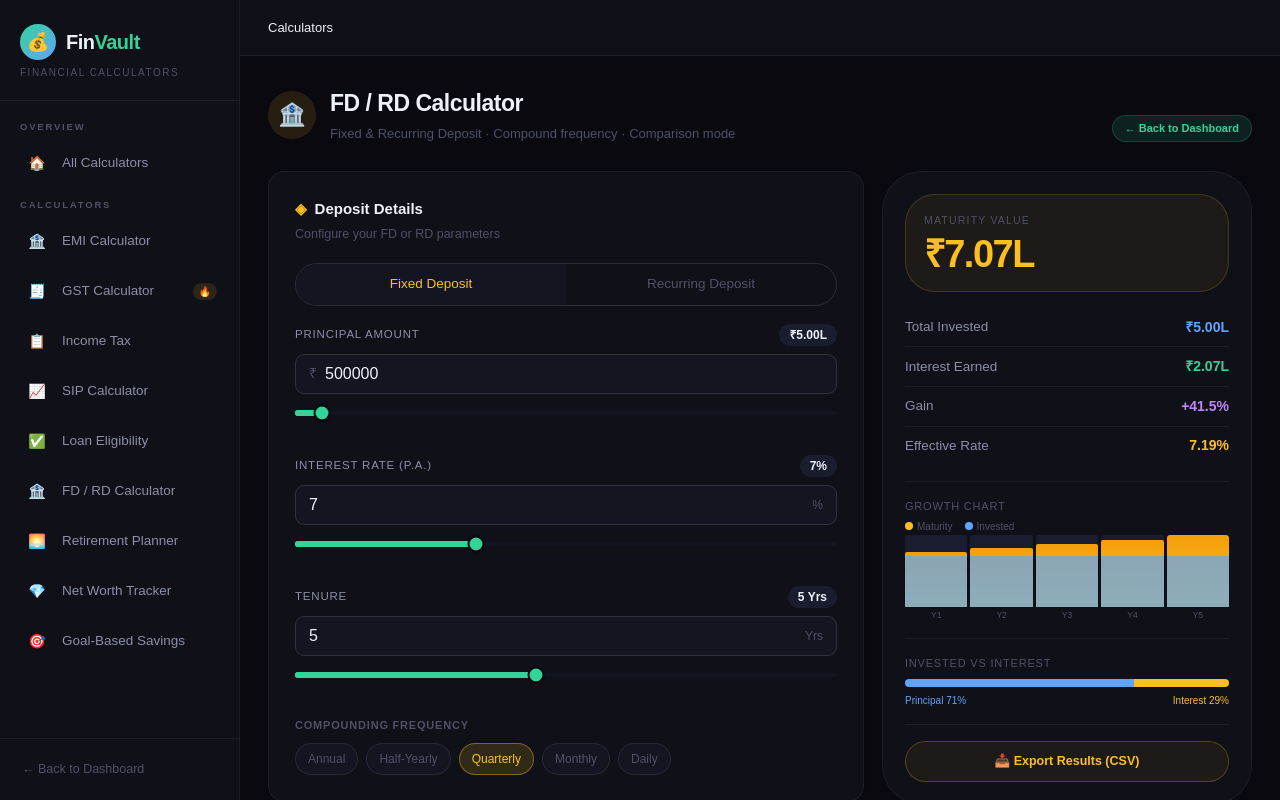
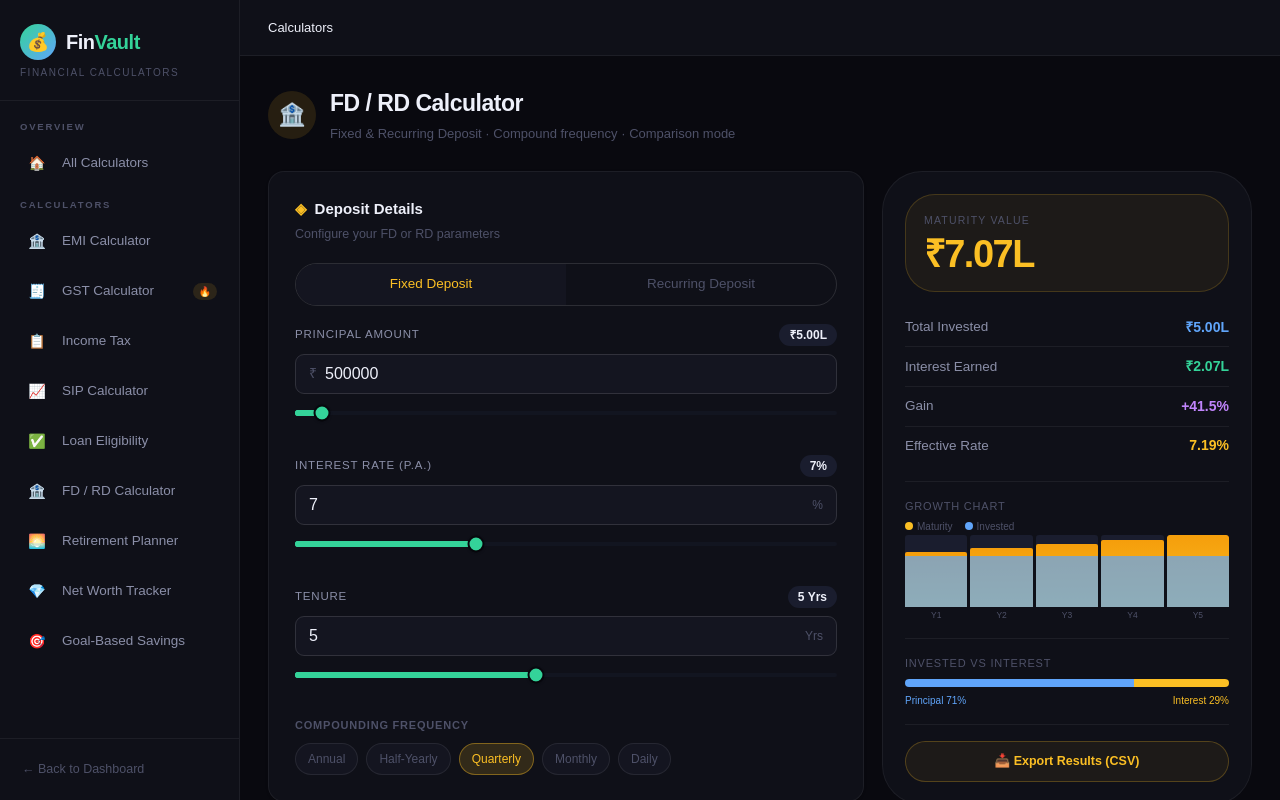
Before and after one commit to nakul-saini404/Finance_calculator, a React (Vite) app: page /fd in a window 1280 px wide. Built offline with nearby package versions, Linux system fonts and the light colour scheme.

Commit message:
update back to desktop button

```diff
--- a/src/components/PageHeader.jsx
+++ b/src/components/PageHeader.jsx
@@ -21,7 +21,7 @@ export function PageHeader({ icon, title, subtitle, iconBg, onNavigate }) {
     </Box>
       <Box
       onClick={() => navigate('/')}
-      sx={{
+      sx={{    display: { xs: 'block', md: 'none' }, // 👈 hide above 786px
         fontSize: 11, px: 1.5, py: 0.5, borderRadius: 5, fontWeight: 600,
         background: 'rgba(52,211,153,0.12)', color: '#34d399',
         border: '1px solid rgba(52,211,153,0.2)',
```
